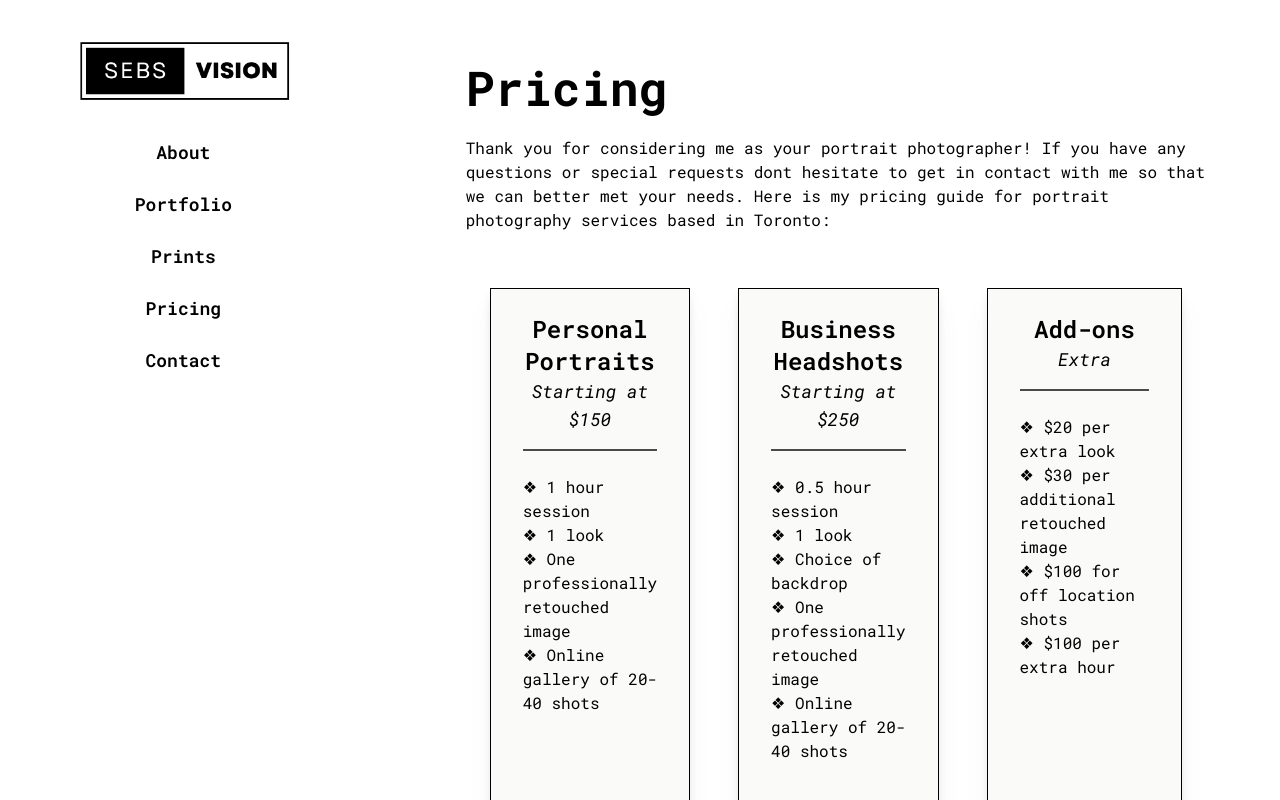
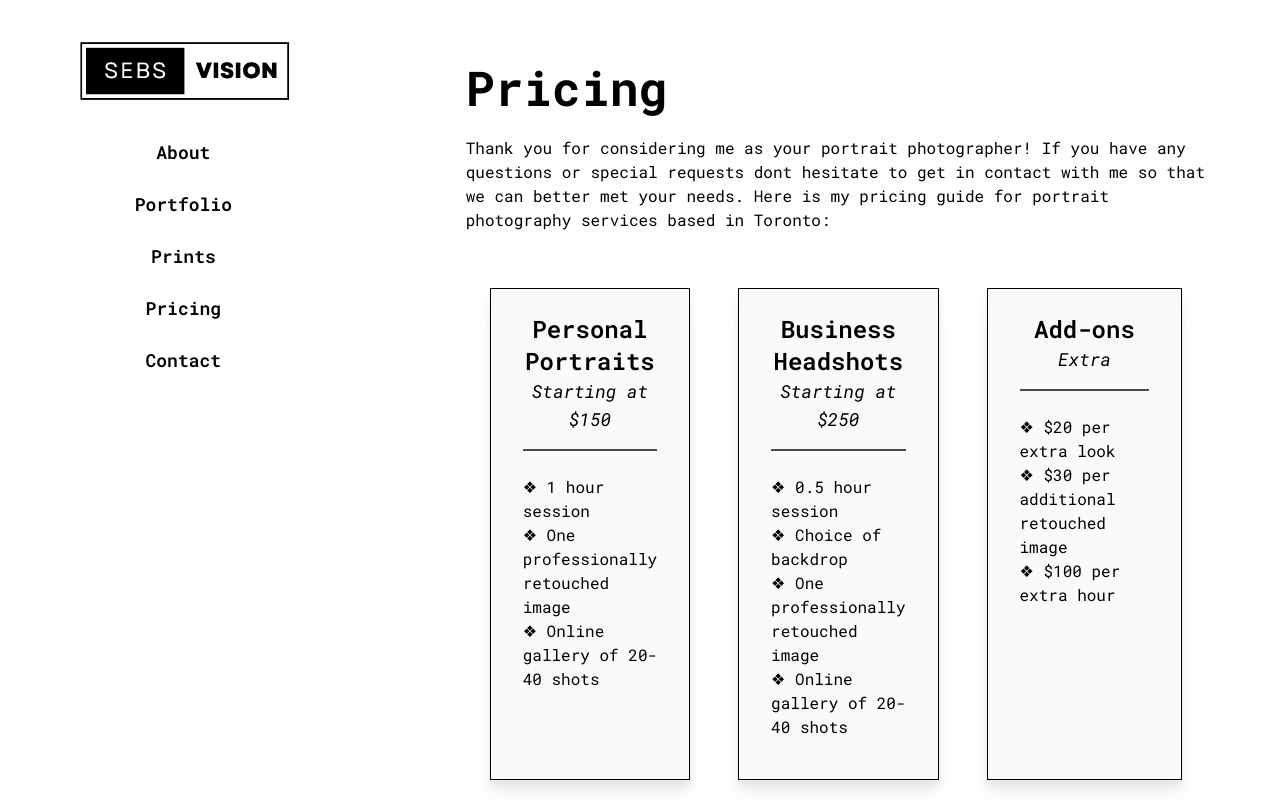
Before and after one commit to Hublove/PhotographyPortfolio, a SvelteKit app: page /pricing in a window 1280 px wide. Built offline with nearby package versions, Linux system fonts and the light colour scheme.

Commit message:
Updated pricing

```diff
--- a/src/routes/pricing/+page.svelte
+++ b/src/routes/pricing/+page.svelte
@@ -17,7 +17,6 @@
                     <hr class="mt-4 mb-2 h-0.5 border-t-0 bg-black opacity-70" />
                     <div class="py-4 font-normal text-left">
                         <p> ❖ 1 hour session </p>
-                        <p> ❖ 1 look</p>
                         <p> ❖ One professionally retouched image</p>
                         <p> ❖ Online gallery of 20-40 shots</p>
                     </div>
@@ -28,7 +27,6 @@
                     <hr class="mt-4 mb-2 h-0.5 border-t-0 bg-black opacity-70" />
                     <div class="py-4 font-normal text-left">
                         <p> ❖ 0.5 hour session </p>
-                        <p> ❖ 1 look</p>
                         <p> ❖ Choice of backdrop </p>
                         <p> ❖ One professionally retouched image</p>
                         <p> ❖ Online gallery of 20-40 shots</p>
@@ -41,7 +39,6 @@
                     <div class="py-4 font-normal text-left">
                         <p> ❖ $20 per extra look</p>
                         <p> ❖ $30 per additional retouched image</p>
-                        <p> ❖ $100 for off location shots</p>
                         <p> ❖ $100 per extra hour</p>
                     </div>
                 </div>
@@ -55,7 +52,7 @@
                         What To Expect During Your Photo Shoot?
                     </div>
                     <div class="drop-shadow-xl border-black border collapse-content bg-stone-50">
-                        <p class="font-normal mt-3">During your photo shoot, you can expect a professional and friendly atmosphere where your vision and preferences are valued. Our experienced photographers will guide you through poses and compositions to capture your unique personality and create stunning images. The duration of the shoot will depend on the package you choose. After the session, we carefully select and edit the top-quality images for you to review and choose from. You can expect timely delivery of the final edited photos, typically within two weeks. Our goal is to make your photo shoot a memorable and enjoyable experience!</p>
+                        <p class="font-normal mt-3">During your photo shoot, you can expect a professional and friendly atmosphere where your vision and preferences are valued. I will guide you through various poses and compositions to capture your unique personality and create stunning images. After the session, you will receive a Google Drive link which contains your images. From there you can review and choose which images you'd like retouched. You can expect timely delivery of the final edited photos, typically within two weeks.</p>
                     </div>
                 </div>
                 <div class=" my-4  collapse">
@@ -64,7 +61,7 @@
                         How Do I See My Photographs?
                     </div>
                     <div class="drop-shadow-xl border-gray-900 border collapse-content bg-stone-50">
-                        <p class="font-normal mt-3">Within 24hrs of your shoot you will be emailed a Google Drive link with watermarked gallery of your shoot. If you have not discussed with your photographer during the shoot which photos you want retouched you can make your selection here. Within 2 weeks of your shoot you will be emailed a seperate Google Drive link with your retouched photos.</p>
+                        <p class="font-normal mt-3">Within 24hrs of your shoot you will be emailed a Google Drive link with a gallery of your shoot. You can make your selection here on which of your images you'd like retouched. Within 2 weeks of your shoot you will be emailed a separate Google Drive link with your retouched photos.</p>
                     </div>
                 </div>
                 <div class=" my-4  collapse">
```
